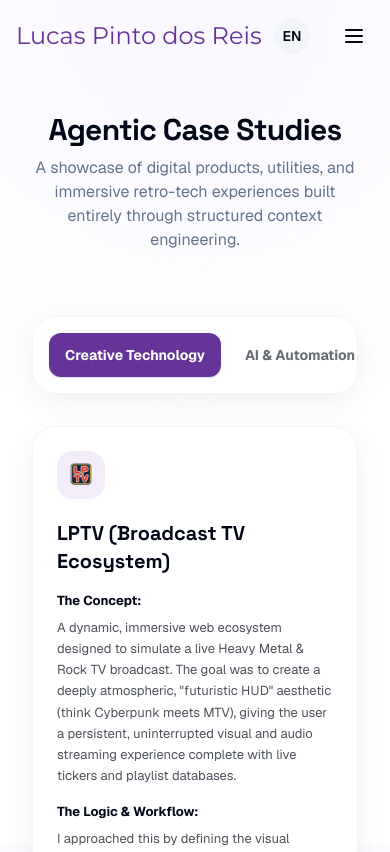
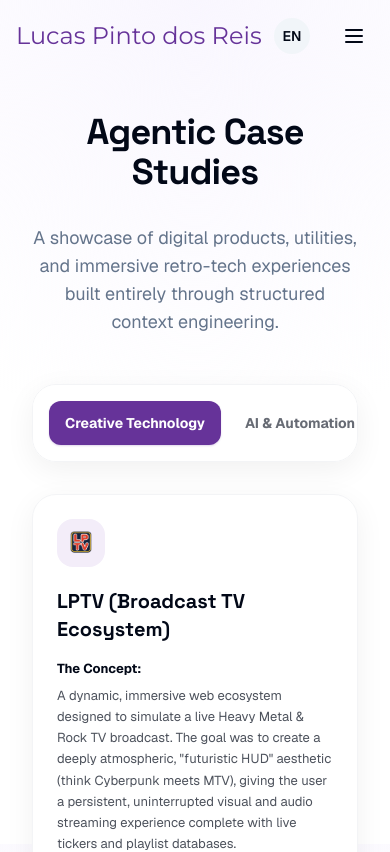
Before and after one commit to lucaspinto2k/portfolio, a Next.js app: page /projects in a window 390 px wide. Shown: the top 852 px of the page. Built offline with nearby package versions, Linux system fonts and the light colour scheme.

Commit message:
Fix scroll animation delay and normalize case studies title font

```diff
--- a/src/components/Achievements.tsx
+++ b/src/components/Achievements.tsx
@@ -62,6 +62,7 @@
     };
 
     window.addEventListener('scroll', handleScroll);
+    handleScroll();
     return () => window.removeEventListener('scroll', handleScroll);
   }, []);
 
--- a/src/components/Blogs.tsx
+++ b/src/components/Blogs.tsx
@@ -58,6 +58,7 @@
     };
 
     window.addEventListener('scroll', handleScroll);
+    handleScroll();
     return () => window.removeEventListener('scroll', handleScroll);
   }, []);
 
--- a/src/components/CaseStudies.tsx
+++ b/src/components/CaseStudies.tsx
@@ -129,11 +129,11 @@
   return (
     <section id="case-studies" className="py-4 bg-transparent" ref={sectionRef}>
       <div className="container mx-auto px-4">
-        <div className="text-center mb-16 animate-on-scroll">
-          <h1 className="text-3xl md:text-4xl font-display font-bold mb-2 text-foreground tracking-tight">
+        <div className="text-center animate-on-scroll mb-12">
+          <h2 className="section-title text-center">
             {dict.caseStudies.title}
-          </h1>
-          <p className="text-base text-muted-foreground max-w-2xl mx-auto">
+          </h2>
+          <p className="text-lg text-center text-muted-foreground max-w-3xl mx-auto">
             {dict.caseStudies.subtitle}
           </p>
         </div>
--- a/src/components/Experience.tsx
+++ b/src/components/Experience.tsx
@@ -37,6 +37,7 @@
     };
 
     window.addEventListener('scroll', handleScroll);
+    handleScroll();
     return () => window.removeEventListener('scroll', handleScroll);
   }, []);
 
--- a/src/components/Multimedia.tsx
+++ b/src/components/Multimedia.tsx
@@ -137,6 +137,7 @@
     };
 
     window.addEventListener('scroll', handleScroll);
+    handleScroll();
     return () => window.removeEventListener('scroll', handleScroll);
   }, []);
 
--- a/src/components/Resume.tsx
+++ b/src/components/Resume.tsx
@@ -24,6 +24,7 @@
     };
 
     window.addEventListener('scroll', handleScroll);
+    handleScroll();
     return () => window.removeEventListener('scroll', handleScroll);
   }, []);
 
--- a/src/components/VideoAndAudio.tsx
+++ b/src/components/VideoAndAudio.tsx
@@ -62,6 +62,7 @@
     };
 
     window.addEventListener('scroll', handleScroll);
+    handleScroll();
     return () => window.removeEventListener('scroll', handleScroll);
   }, []);
 
```
